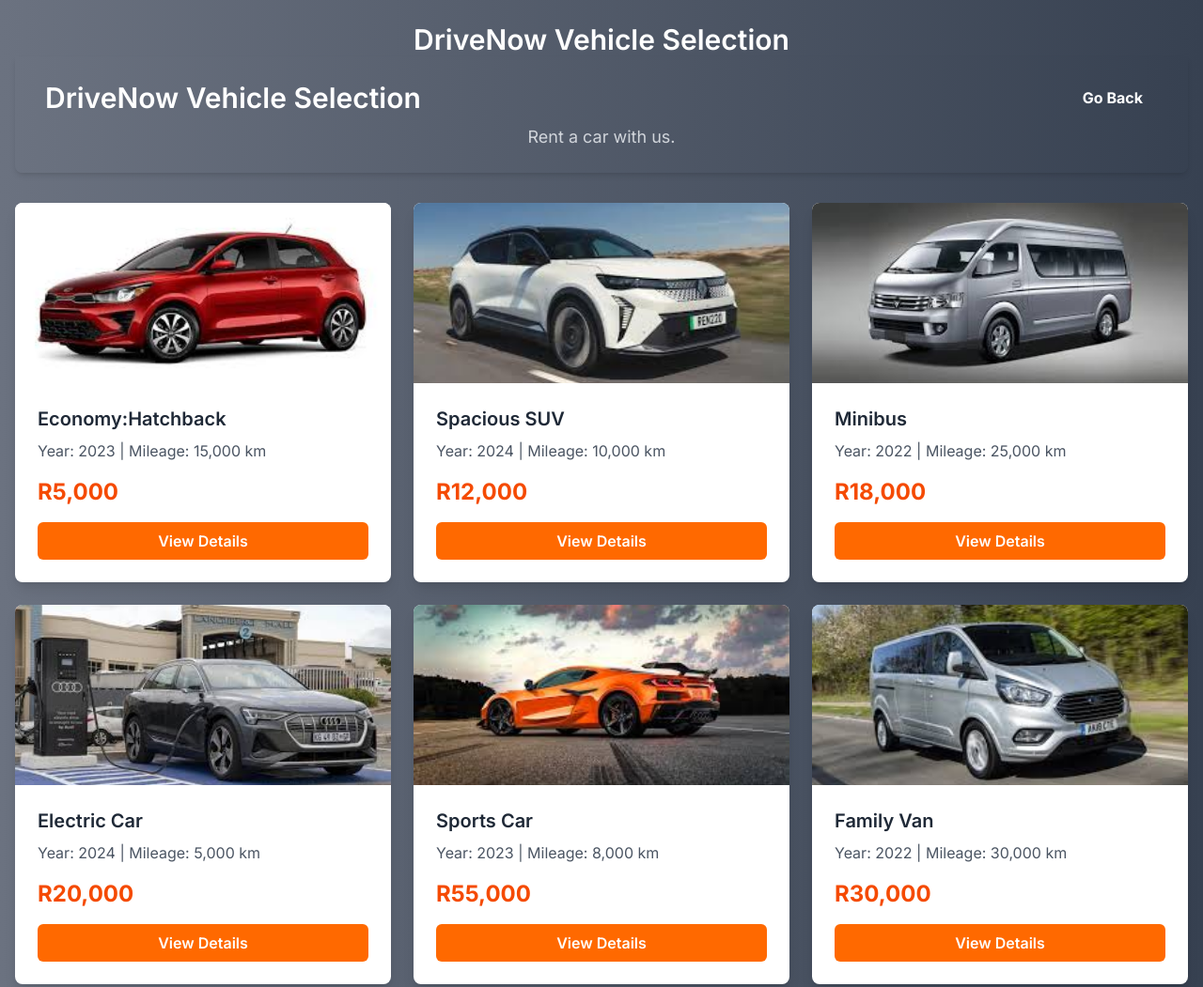
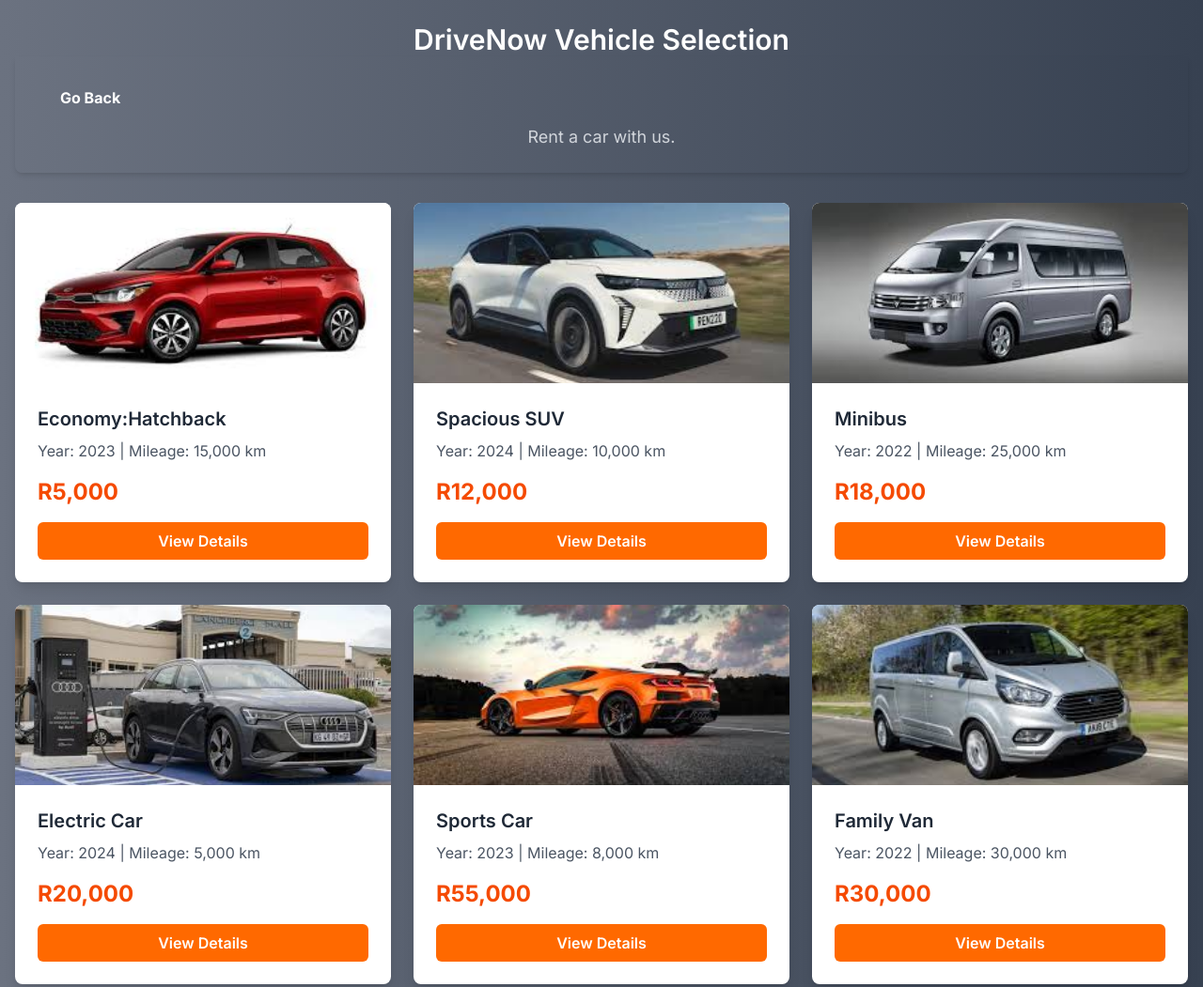
Before and after one commit to AsandaMb/Vehicle-rental-system, a plain HTML site: page vehicle.html in a window 1280 px wide. Shown: the top 1051 px of the page at 94% size. Drawn offline with nearby package versions, Linux system fonts and the light colour scheme.

Commit message:
Update vehicle.html

```diff
--- a/vehicle.html
+++ b/vehicle.html
@@ -46,7 +46,7 @@
         <h1 class="text-3xl font-semibold text-center">DriveNow Vehicle Selection</h1>
         <header class="header text-white py-6 px-4 rounded-b-lg shadow-md sticky top-0 z-10">
         <div class="container mx-auto px-4 flex justify-between items-center">
-            <h1 class="text-3xl font-semibold text-center">DriveNow Vehicle Selection</h1>
+
             <button onclick="window.history.back()" class="bg-orange-500 hover:bg-orange-700 text-white font-bold py-2 px-4 rounded focus:outline-none focus:shadow-outline">Go Back</button>
         </div>
 
```
